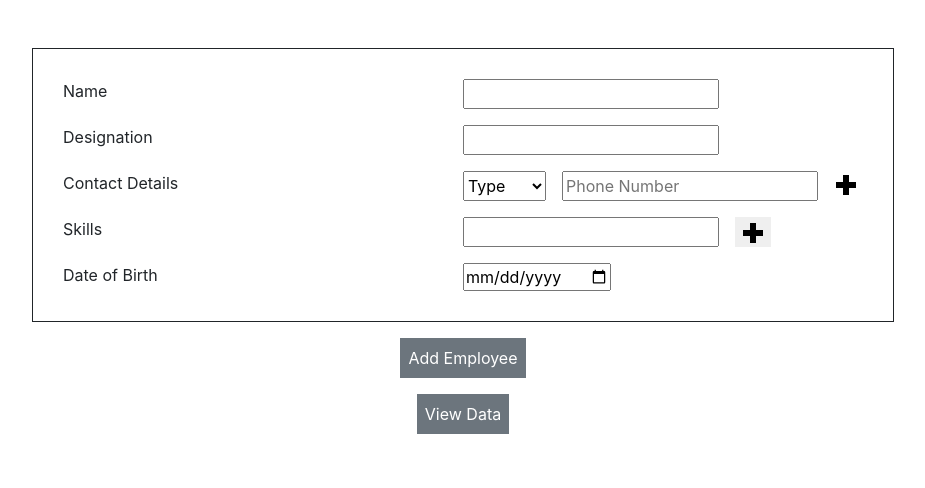
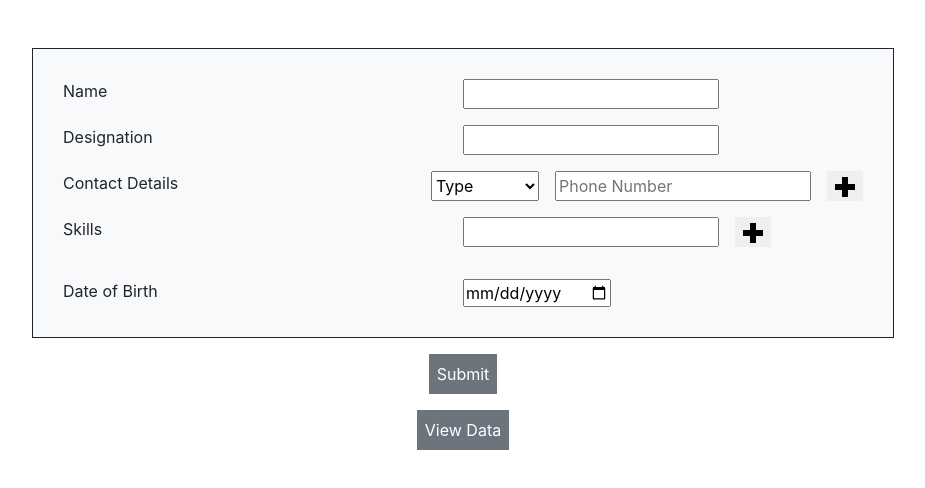
Before and after one commit to NitinSirsath/antstack-task, a React (Create React App) app: page / in a window 1280 px wide. Shown: the top 488 px of the page, without its empty margins (177-1102 px from the left). Built offline with nearby package versions, Linux system fonts and the light colour scheme.

Commit message:
added conatct and implemented

```diff
--- a/src/App.css
+++ b/src/App.css
@@ -1,15 +1,7 @@
-input[type="date"]:required:invalid::-webkit-datetime-edit {
+::-webkit-datetime-edit-year-field:not([aria-valuenow]),
+::-webkit-datetime-edit-month-field:not([aria-valuenow]),
+::-webkit-datetime-edit-day-field:not([aria-valuenow]) {
 	color: transparent;
-}
-input[type="date"]:focus::-webkit-datetime-edit {
-	color: black !important;
-}
-input[type="number"]::-webkit-inner-spin-button,
-input[type="number"]::-webkit-outer-spin-button {
-	-webkit-appearance: none;
-	-moz-appearance: none;
-	appearance: none;
-	margin: 0;
 }
 
 .form {
@@ -32,3 +24,38 @@ input[type="number"]::-webkit-outer-spin-button {
 .contact_field_container {
 	width: 800px;
 }
+li {
+	list-style: none;
+}
+
+.delete_button {
+	background-color: #fff;
+	color: #000;
+	border-radius: 50%;
+	/* height: 12px; */
+	font-size: 10px;
+	padding: 1px 3px;
+	display: grid;
+	place-items: center;
+	cursor: pointer;
+}
+
+.chip {
+	display: flex;
+	gap: 5px;
+	align-items: center;
+	background-color: #828282;
+	border-radius: 2px;
+	color: #fff;
+	width: fit-content;
+	padding: 5px 5px 5px 5px;
+}
+
+.skills_list {
+	display: grid;
+	gap: 3px;
+	padding: 0;
+	margin: 0;
+	/* grid-template-columns: repeat(auto-fit, 1fr); */
+	grid-template-columns: repeat(5, 1fr);
+}
--- a/src/components/ContactField.jsx
+++ b/src/components/ContactField.jsx
@@ -1,21 +1,69 @@
 import React from "react";
+import { useState } from "react";
 import AddButton from "./AddButton";
 
-const ContactField = () => {
+const ContactField = ({ contactData, setContactData, intialContact }) => {
+	// const [contactData, setContactData] = useState([intialValue]);
+
+	const handleContactChange = (e, idx) => {
+		const listData = [...contactData];
+		// console.log(contactData, "contactc");
+		// console.log(listData[idx].number);
+
+		listData[idx].number = e.target.value;
+		setContactData(listData);
+	};
+
+	const handleTypeChange = (e, idx) => {
+		const listData = [...contactData];
+		listData[idx].type = e.target.value;
+		// listData[idx].number = listData[idx].number || "";
+		setContactData(listData);
+	};
+
+	const handleAdd = () => {
+		const dataContact = {
+			type: contactData.type,
+			number: contactData.number,
+		};
+
+		setContactData([...contactData, dataContact]);
+		console.log(contactData);
+	};
+
 	return (
-		<div className='d-flex input_field_style gap-3'>
-			<select name='' id=''>
-				<option value='type' selected>
-					Type
-				</option>
-				<option value='mobile2'>Mobile2</option>
+		<div className='input_field_style gap-3'>
+			{contactData.map((contact, idx) => {
+				return (
+					<div className='d-flex gap-3' key={idx}>
+						<select
+							name='type'
+							value={contact.type}
+							onChange={(e) => handleTypeChange(e, idx)}
+							id=''>
+							<option value='type'>Type</option>
+							<option value='primary'>Primary</option>
+							<option value='emergency'>Emergency</option>
 							<option value='work'>Work</option>
 							<option value='home'>Home</option>
 						</select>
 						<div className='d-flex'>
-				<input type='number' placeholder='Phone Number' />
+							<input
+								name='number'
+								type='number'
+								value={contact.number || ""}
+								placeholder='Phone Number'
+								onChange={(e) => handleContactChange(e, idx)}
+							/>
 						</div>
+						{contactData.length - 1 === idx && contactData.length < 4 && (
+							<button onClick={handleAdd}>
 								<AddButton />
+							</button>
+						)}
+					</div>
+				);
+			})}
 		</div>
 	);
 };
--- /dev/null
+++ b/src/components/DateInput.jsx
@@ -0,0 +1,38 @@
+import React from "react";
+import { useState } from "react";
+
+const DateInput = ({ date, setDate }) => {
+	// const [date, setDate] = useState();
+	// console.log(date);
+
+	return (
+		<div className='d-flex input_field_style'>
+			<input
+				type='date'
+				value={date}
+				onChange={(e) => setDate(e.target.value)}
+			/>
+		</div>
+	);
+	// const [focus, setFocused] = useState(false);
+	// const [hasValue, setHasValue] = useState(false);
+	// const onFocus = () => setFocused(true);
+	// const onBlur = () => setFocused(false);
+	// return (
+	// 	<div className='d-flex input_field_style'>
+	// 		<input
+	// 			onFocus={onFocus}
+	// 			onBlur={onBlur}
+	// 			placeholder='date'
+	// 			onChange={(e) => {
+	// 				if (e.target.value) setHasValue(true);
+	// 				else setHasValue(false);
+	// 			}}
+	// 			label='Date'
+	// 			type={hasValue || focus ? "datetime-local" : "text"}
+	// 		/>
+	// 	</div>
+	// );
+};
+
+export default DateInput;
--- a/src/components/Form.jsx
+++ b/src/components/Form.jsx
@@ -1,28 +1,45 @@
 import React from "react";
 import { useState } from "react";
 import ContactField from "./ContactField";
+import DateInput from "./DateInput";
 import Skills from "./Skills";
 import StaticInputs from "./StaticInputs";
 import ViewData from "./ViewData";
 
 const Form = () => {
 	const initialValues = {
-		first: "",
+		name: "",
 		designation: "",
 	};
+
+	const intialContact = {
+		type: "",
+		number: "",
+	};
+
 	const [staticValues, setStaticValues] = useState(initialValues);
+	const [contactData, setContactData] = useState([intialContact]);
+	const [skillData, setSkillData] = useState([]);
+	const [date, setDate] = useState();
 
 	const handleChange = (e) => {
 		setStaticValues({ ...staticValues, [e.target.name]: e.target.value });
 	};
 
-	const handleAdd = (e) => {
+	const handleSubmit = (e) => {
 		e.preventDefault();
+		// let personData = [...staticValues, ...contactData, ...skillData];
+		// ...date,
+		console.log("run submit");
+		// setData(...staticValues);
+		setStaticValues(initialValues);
+		setContactData(intialContact);
+		console.log(staticValues, contactData, skillData, date);
 	};
 	return (
 		<>
-			<form onSubmit={handleAdd}>
-				<div className='container border border-dark form'>
+			<form onSubmit={handleSubmit}>
+				<div className='container border bg-light border-dark form'>
 					<div className='d-flex flex-column gap-3'>
 						<div className='d-flex input_table_style'>
 							<label className='label_table-style' htmlFor=''>
@@ -53,31 +70,29 @@ const Form = () => {
 							<label className='label_table-style ' htmlFor=''>
 								Contact Details
 							</label>
-							<ContactField />
+							<ContactField
+								contactData={contactData}
+								setContactData={setContactData}
+								intialContact={intialContact}
+							/>
 						</div>
 						<div className='d-flex input_table_style'>
 							<label className='label_table-style' htmlFor=''>
 								Skills
 							</label>
-							<Skills />
+							<Skills skillData={skillData} setSkillData={setSkillData} />
 						</div>
 						<div className='d-flex input_table_style'>
 							<label className='label_table-style' htmlFor=''>
 								Date of Birth
 							</label>
-							<StaticInputs
-								// staticValues={staticValues.dob}
-								type={"date"}
-								label={"Date of Birth"}
-								handleChange={handleChange}
-								name={"date"}
-							/>
+							<DateInput date={date} setDate={setDate} />
 						</div>
 					</div>
 				</div>
 				<div className='d-flex justify-content-center m-3'>
 					<button type='submit' className='p-2 bg-secondary text-white'>
-						Add Employee
+						Submit
 					</button>
 				</div>
 			</form>
--- a/src/components/Skills.jsx
+++ b/src/components/Skills.jsx
@@ -1,33 +1,56 @@
 import React, { useState } from "react";
 import AddButton from "./AddButton";
 
-const Skills = () => {
+const Skills = ({ skillData, setSkillData }) => {
 	const [skillVal, setSkillVal] = useState("");
-	const [skillData, setSkillData] = useState([]);
+	// const [skillData, setSkillData] = useState([]);
 
-	const handleChange = (e) => {
+	const handleSkillChange = (e) => {
 		setSkillVal((prevVal) => (prevVal = e.target.value));
 	};
-	const handleAdd = (val) => {
+	const handleSkillAdd = (val) => {
 		if (val) {
 			setSkillData([...skillData, val]);
 			setSkillVal("");
 		}
+		console.log("run skills");
 	};
-	console.log(skillData);
+	const deleteSkill = (i) => {
+		const list = [...skillData];
+		list.splice(i, 1);
+		setSkillData(list);
+	};
+
+	// console.log(skillData);
 
 	return (
-		<div className='d-flex input_field_style gap-3'>
+		<div className='d-flex flex-column input_field_style gap-3'>
+			<div className='d-flex gap-3'>
 				<input
 					type='text'
 					name=''
-				onChange={handleChange}
+					onChange={handleSkillChange}
 					value={skillVal}
 					id=''
 				/>
-			<button onClick={() => handleAdd(skillVal)}>
+				<button type='button' onClick={() => handleSkillAdd(skillVal)}>
 					<AddButton />
 				</button>
+			</div>
+			<ul className='skills_list'>
+				{skillData.length
+					? skillData.map((skill, index) => (
+							<div className='chip' key={index}>
+								<li>{skill}</li>
+								<div
+									className='delete_button'
+									onClick={() => deleteSkill(index)}>
+									✕
+								</div>
+							</div>
+					  ))
+					: null}
+			</ul>
 		</div>
 	);
 };
```
Lines whose indentation alone changed are shown as unchanged.
